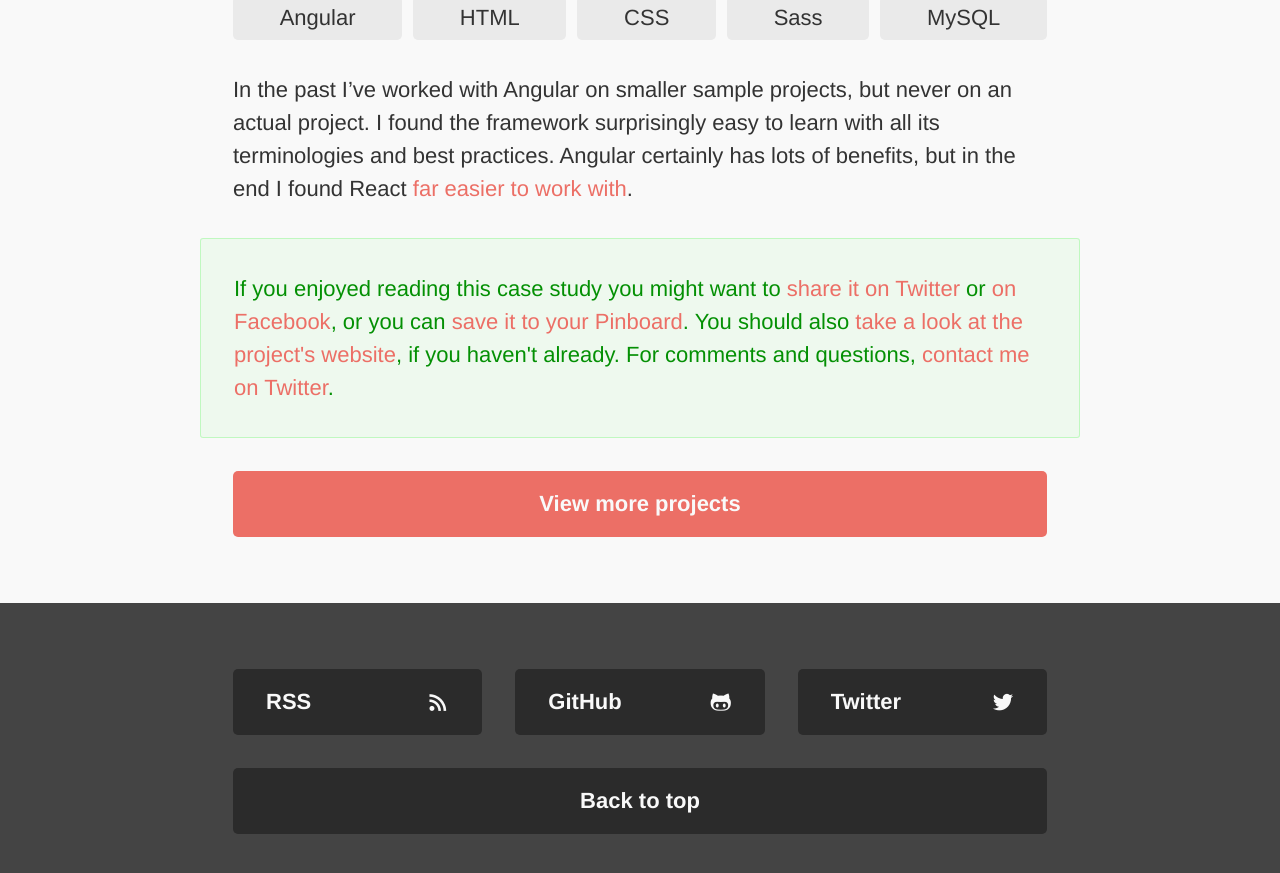
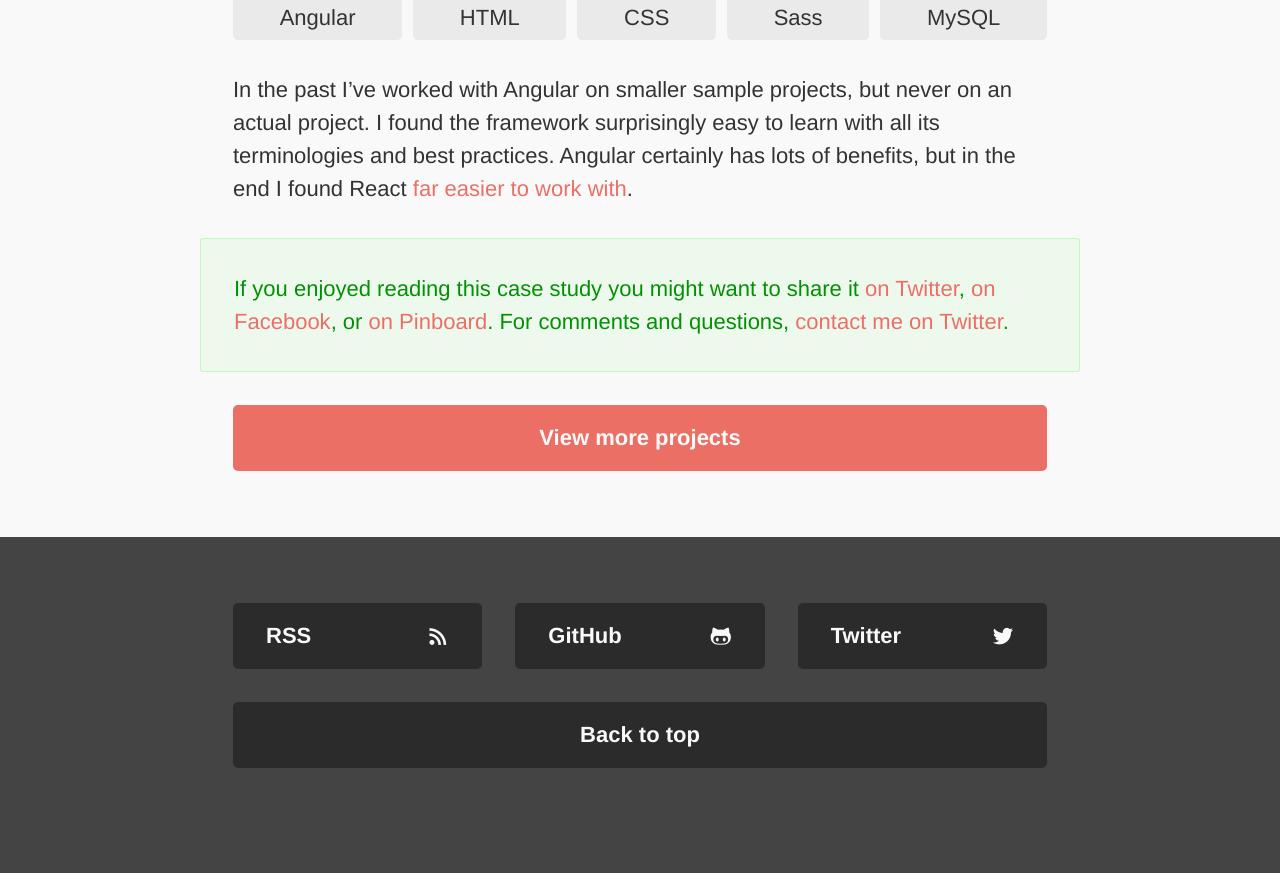
Before and after one commit to RadLikeWhoa/old.sacha.me, a Jekyll site: the page built from projects/_posts/2015-1-1-memberdatabase.md, in a window 1280 px wide and 900 px high, scrolled down 2535 px. Shown: the top 873 px of the window. Built offline with Jekyll 4.4.1, drawn with Linux system fonts in a browser that asks for light colours; after the commit the page ends 3369 px from its top, so only the background shows below that.

Commit message:
Update share blocks

```diff
--- a/_layouts/post.html
+++ b/_layouts/post.html
@@ -15,7 +15,7 @@
       <div id="post-links-list" data-grid></div>
     </div>
     <p data-block="share">
-      If you enjoyed reading this article you might want to <a href="https://twitter.com/intent/tweet?url={{ site.url | UrlEncode }}{{ page.url | UrlEncode }}&amp;text={{ page.title | UrlEncode }}&amp;via=sachaschmid&amp;related=sachaschmid%3AFront-end%20developer%20from%20Switzerland">share it on Twitter</a> or <a href="https://facebook.com/sharer.php?u={{ site.url | UrlEncode }}{{ page.url | UrlEncode }}">on Facebook</a>. You can also <a href="https://pinboard.in/add?next=same&amp;url={{ site.url | UrlEncode }}{{ page.url | UrlEncode}}&amp;title={{ page.title | UrlEncode }}">save it to your Pinboard</a>. For comments and questions, <a href="https://twitter.com/sachaschmid">contact me on Twitter</a>.
+      If you enjoyed reading this article you might want to share it <a href="https://twitter.com/intent/tweet?url={{ site.url | UrlEncode }}{{ page.url | UrlEncode }}&amp;text={{ page.title | UrlEncode }}&amp;via=sachaschmid&amp;related=sachaschmid%3AFront-end%20developer%20from%20Switzerland">on Twitter</a>, <a href="https://facebook.com/sharer.php?u={{ site.url | UrlEncode }}{{ page.url | UrlEncode }}">on Facebook</a>, or <a href="https://pinboard.in/add?next=same&amp;url={{ site.url | UrlEncode }}{{ page.url | UrlEncode}}&amp;title={{ page.title | UrlEncode }}">on Pinboard</a>. For comments and questions, <a href="https://twitter.com/sachaschmid">contact me on Twitter</a>.
     </p>
     <a href="/articles/" data-button="center"><span class="label">View more articles</span></a>
   </article>
--- a/_layouts/project.html
+++ b/_layouts/project.html
@@ -70,7 +70,7 @@
       {{ content | remove: page.excerpt }}
     </div>
     <p data-block="share">
-      If you enjoyed reading this case study you might want to <a href="https://twitter.com/intent/tweet?url={{ site.url | UrlEncode }}{{ page.url | UrlEncode }}&amp;text={{ page.title | UrlEncode }}&amp;via=sachaschmid&amp;related=sachaschmid%3AFront-end%20developer%20from%20Switzerland">share it on Twitter</a> or <a href="https://facebook.com/sharer.php?u={{ site.url | UrlEncode }}{{ page.url | UrlEncode }}">on Facebook</a>, or you can <a href="https://pinboard.in/add?next=same&amp;url={{ site.url | UrlEncode }}{{ page.url | UrlEncode}}&amp;title={{ page.title | UrlEncode }}">save it to your Pinboard</a>. You should also <a href="{{ page.link }}">take a look at the project's website</a>, if you haven't already. For comments and questions, <a href="https://twitter.com/sachaschmid">contact me on Twitter</a>.
+      If you enjoyed reading this case study you might want to share it <a href="https://twitter.com/intent/tweet?url={{ site.url | UrlEncode }}{{ page.url | UrlEncode }}&amp;text={{ page.title | UrlEncode }}&amp;via=sachaschmid&amp;related=sachaschmid%3AFront-end%20developer%20from%20Switzerland">on Twitter</a>, <a href="https://facebook.com/sharer.php?u={{ site.url | UrlEncode }}{{ page.url | UrlEncode }}">on Facebook</a>, or <a href="https://pinboard.in/add?next=same&amp;url={{ site.url | UrlEncode }}{{ page.url | UrlEncode}}&amp;title={{ page.title | UrlEncode }}">on Pinboard</a>. {% if page.link %}You should also <a href="{{ page.link }}">take a look at the project's website</a> if you haven't already.{% endif %} For comments and questions, <a href="https://twitter.com/sachaschmid">contact me on Twitter</a>.
     </p>
     <a href="/projects/" data-button="center"><span class="label">View more projects</span></a>
   </article>
```
